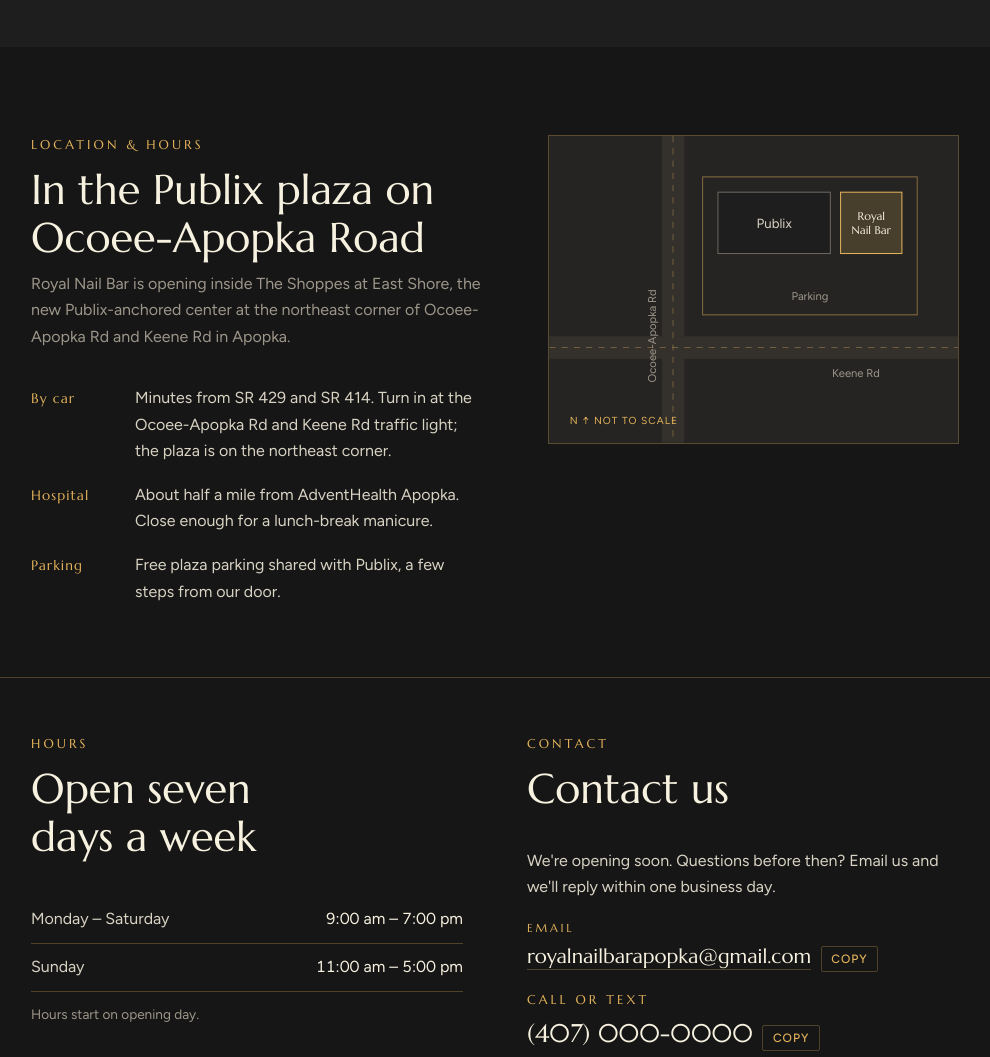
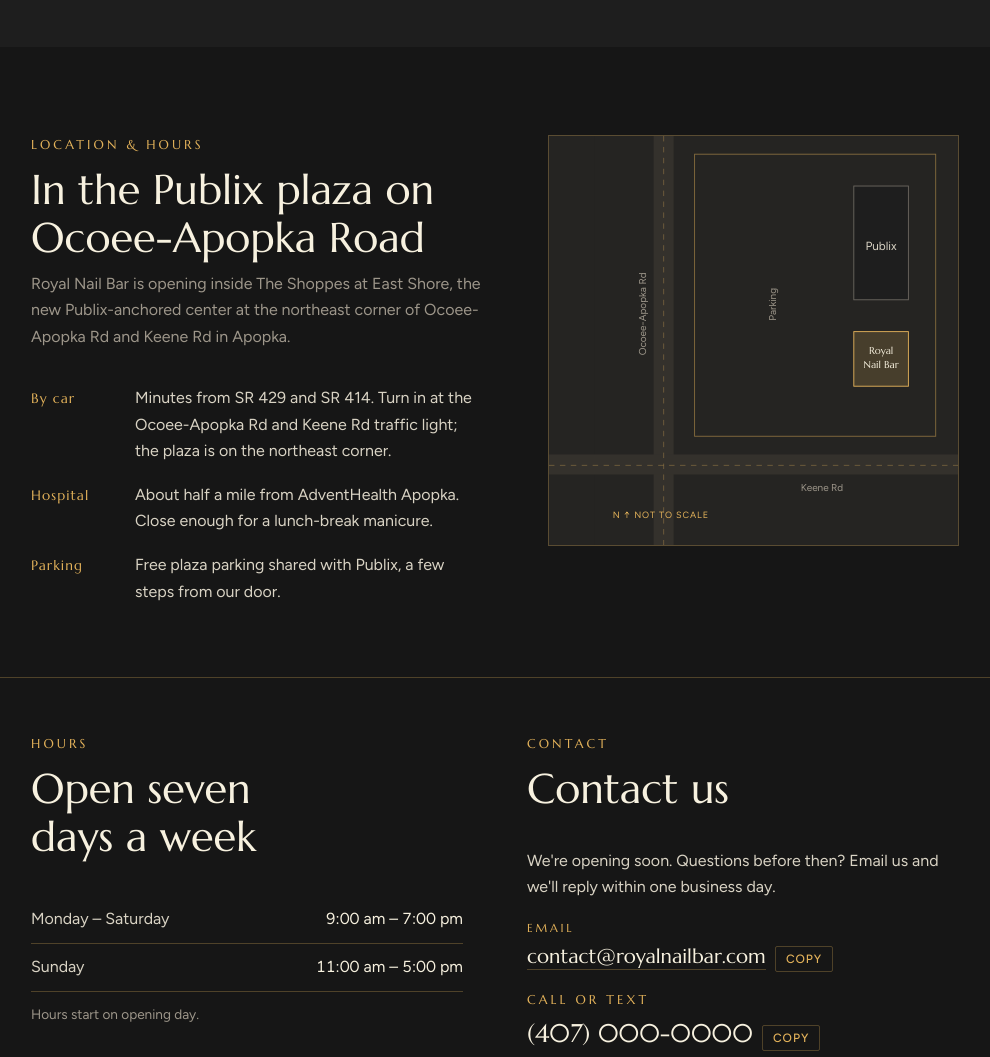
Before and after one commit to phongkdo/RoyalNailBar, a website: page index.html in a window 1280 px wide. Shown: the part 5740-6797 px from the top of the page, without its empty margins (145-1135 px from the left). Drawn offline with Linux system fonts and the light colour scheme; a web font is replaced by a local one.

Commit message:
Add files via upload

```diff
--- a/index.html
+++ b/index.html
@@ -35,7 +35,7 @@
   "logo": "https://royalnailbar.com/logo.jpg",
   "image": "https://royalnailbar.com/logo.jpg",
   "description": "New nail salon and microblading studio opening soon in Apopka, Florida, in the Publix-anchored Shoppes at East Shore at Ocoee-Apopka Rd and Keene Rd.",
-  "email": "royalnailbarapopka@gmail.com",
+  "email": "contact@royalnailbar.com",
   "priceRange": "$$",
   "address": {
     "@type": "PostalAddress",
@@ -245,7 +245,7 @@
 .find-grid{display:grid;grid-template-columns:1.1fr 1fr;gap:clamp(2rem,5vw,4rem);align-items:start}
 @media (max-width:820px){.find-grid{grid-template-columns:1fr}}
 .find-grid>*{min-width:0}
-.plaza{position:relative;border:1px solid var(--line);background:var(--panel);aspect-ratio:4/3;max-width:100%}
+.plaza{position:relative;border:1px solid var(--line);background:var(--panel);aspect-ratio:1/1;max-width:100%}
 .plaza svg{width:100%;height:100%;display:block}
 .routes{display:grid;gap:1.1rem;margin-top:1.4rem}
 .route{display:grid;grid-template-columns:5.5rem 1fr;gap:1rem;align-items:baseline}
@@ -750,23 +750,23 @@
         </div>
       </div>
       <figure class="plaza" style="margin:0" aria-label="Simple map: the plaza sits on the northeast corner of Ocoee-Apopka Rd and Keene Rd">
-        <svg viewBox="0 0 400 300" role="img">
+        <svg viewBox="0 0 350 450" role="img">
           <title>Location sketch of The Shoppes at East Shore</title>
-          <rect x="0" y="0" width="400" height="300" fill="#252422"/>
-          <rect x="110" y="0" width="22" height="300" fill="#34312c"/>
-          <rect x="0" y="196" width="400" height="22" fill="#34312c"/>
-          <line x1="121" y1="0" x2="121" y2="300" stroke="#e3b25a" stroke-opacity=".35" stroke-dasharray="6 6"/>
-          <line x1="0" y1="207" x2="400" y2="207" stroke="#e3b25a" stroke-opacity=".35" stroke-dasharray="6 6"/>
-          <rect x="150" y="40" width="210" height="135" fill="none" stroke="#e3b25a" stroke-opacity=".5"/>
-          <rect x="165" y="55" width="110" height="60" fill="#1e1e1e" stroke="#9d968a" stroke-opacity=".6"/>
-          <text x="220" y="90" fill="#d9d3c4" font-family="Figtree,sans-serif" font-size="13" text-anchor="middle">Publix</text>
-          <rect x="285" y="55" width="60" height="60" fill="#e3b25a" fill-opacity=".18" stroke="#e3b25a"/>
-          <text x="315" y="82" fill="#f7f1df" font-family="Marcellus,serif" font-size="11" text-anchor="middle">Royal</text>
-          <text x="315" y="96" fill="#f7f1df" font-family="Marcellus,serif" font-size="11" text-anchor="middle">Nail Bar</text>
-          <text x="255" y="160" fill="#9d968a" font-family="Figtree,sans-serif" font-size="11" text-anchor="middle">Parking</text>
-          <text x="104" y="150" fill="#9d968a" font-family="Figtree,sans-serif" font-size="11" text-anchor="end" transform="rotate(-90 104 150)">Ocoee-Apopka Rd</text>
-          <text x="300" y="236" fill="#9d968a" font-family="Figtree,sans-serif" font-size="11" text-anchor="middle">Keene Rd</text>
-          <text x="20" y="282" fill="#e3b25a" font-family="Figtree,sans-serif" font-size="10" letter-spacing="1">N ↑   NOT TO SCALE</text>
+          <rect x="0" y="0" width="400" height="450" fill="#252422"/>
+          <rect x="65" y="0" width="22" height="450" fill="#34312c"/>
+          <rect x="-50" y="350" width="450" height="22" fill="#34312c"/>
+          <line x1="76" y1="0" x2="76" y2="450" stroke="#e3b25a" stroke-opacity=".35" stroke-dasharray="6 6"/>
+          <line x1="-50" y1="362" x2="400" y2="362" stroke="#e3b25a" stroke-opacity=".35" stroke-dasharray="6 6"/>
+          <rect x="110" y="20" width="265" height="310" fill="none" stroke="#e3b25a" stroke-opacity=".5"/>
+          <rect x="285" y="55" width="60" height="125" fill="#1e1e1e" stroke="#9d968a" stroke-opacity=".6"/>
+          <text x="315" y="125" fill="#d9d3c4" font-family="Figtree,sans-serif" font-size="13" text-anchor="middle">Publix</text>
+          <rect x="285" y="215" width="60" height="60" fill="#e3b25a" fill-opacity=".18" stroke="#e3b25a"/>
+          <text x="315" y="240" fill="#f7f1df" font-family="Marcellus,serif" font-size="11" text-anchor="middle">Royal</text>
+          <text x="315" y="255" fill="#f7f1df" font-family="Marcellus,serif" font-size="11" text-anchor="middle">Nail Bar</text>
+          <text x="65" y="250" fill="#9d968a" font-family="Figtree,sans-serif" font-size="11" text-anchor="middle" transform="rotate(-90 100 150)">Parking</text>
+          <text x="100" y="107" fill="#9d968a" font-family="Figtree,sans-serif" font-size="11" text-anchor="end" transform="rotate(-90 100 150)">Ocoee-Apopka Rd</text>
+          <text x="250" y="390" fill="#9d968a" font-family="Figtree,sans-serif" font-size="11" text-anchor="middle">Keene Rd</text>
+          <text x="20" y="420" fill="#e3b25a" font-family="Figtree,sans-serif" font-size="10" letter-spacing="1">N ↑   NOT TO SCALE</text>
         </svg>
       </figure>
     </div>
@@ -783,7 +783,7 @@
       <div class="contact">
         <div class="head"><span class="eyebrow">Contact</span><h2>Contact us</h2></div>
         <p>We're opening soon. Questions before then? Email us and we'll reply within one business day.</p>
-        <p class="email-line"><span class="eyebrow">Email</span><br><a class="mail big-mail" id="email" href="mailto:royalnailbarapopka@gmail.com">royalnailbarapopka@gmail.com</a><button class="copy" type="button" data-copy="email">Copy</button></p>
+        <p class="email-line"><span class="eyebrow">Email</span><br><a class="mail big-mail" id="email" href="mailto:contact@royalnailbar.com">contact@royalnailbar.com</a><button class="copy" type="button" data-copy="email">Copy</button></p>
         <p><span class="eyebrow">Call or text</span><br><span class="big" id="phone">(407) 000-0000</span><button class="copy" type="button" data-copy="phone">Copy</button></p>
         <p class="email-line"><span class="eyebrow">Address</span><br>2411 Ocoee Apopka Rd, <span class="ph">Suite 000</span>, Apopka, FL 32703<br><span style="color:var(--muted)">The Shoppes at East Shore, next to Publix</span></p>
         <div class="contact-ctas"><a class="btn" href="https://www.google.com/maps/dir/?api=1&amp;destination=2411+Ocoee+Apopka+Rd+Apopka+FL+32703" target="_blank" rel="noopener">Open in Google Maps</a></div>
```
